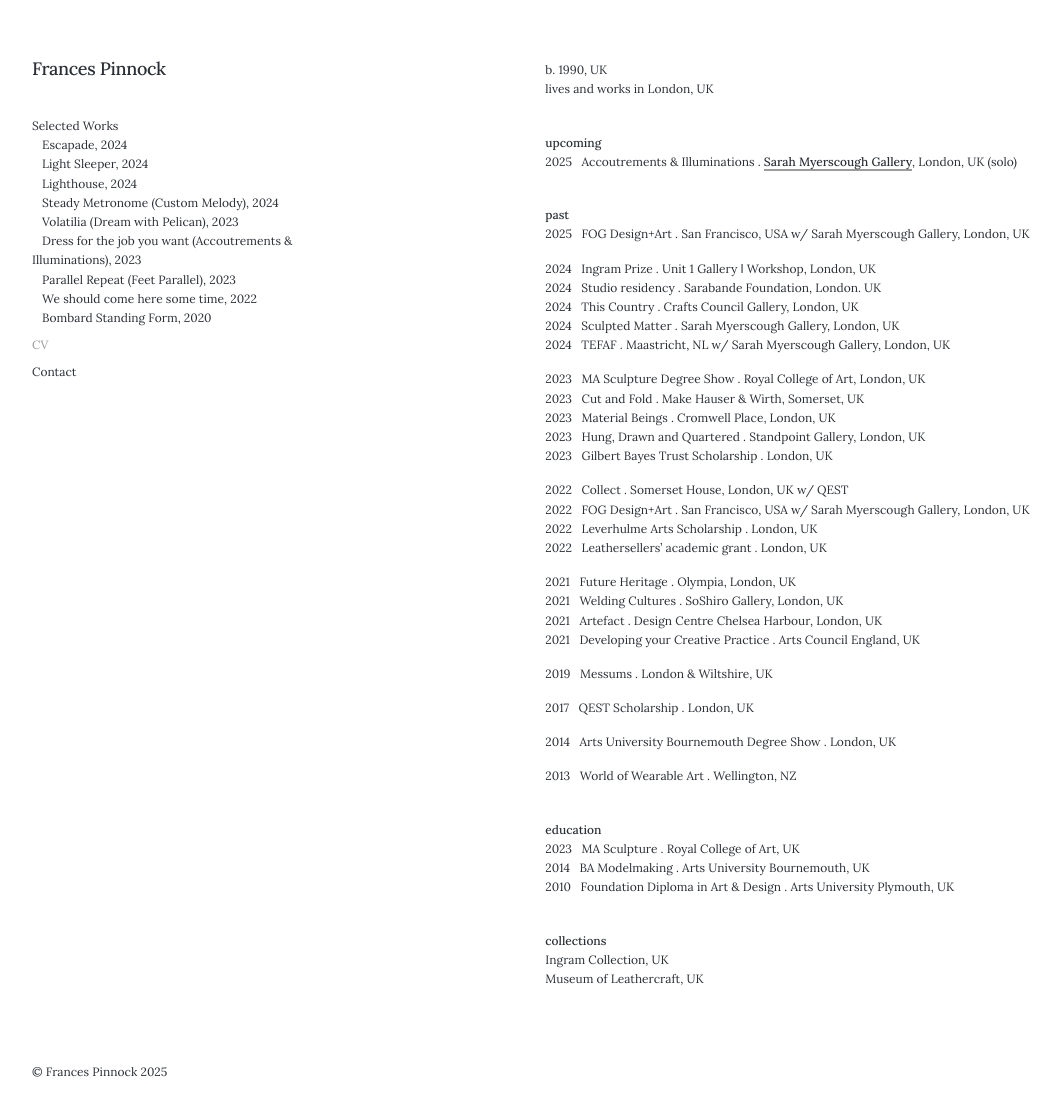
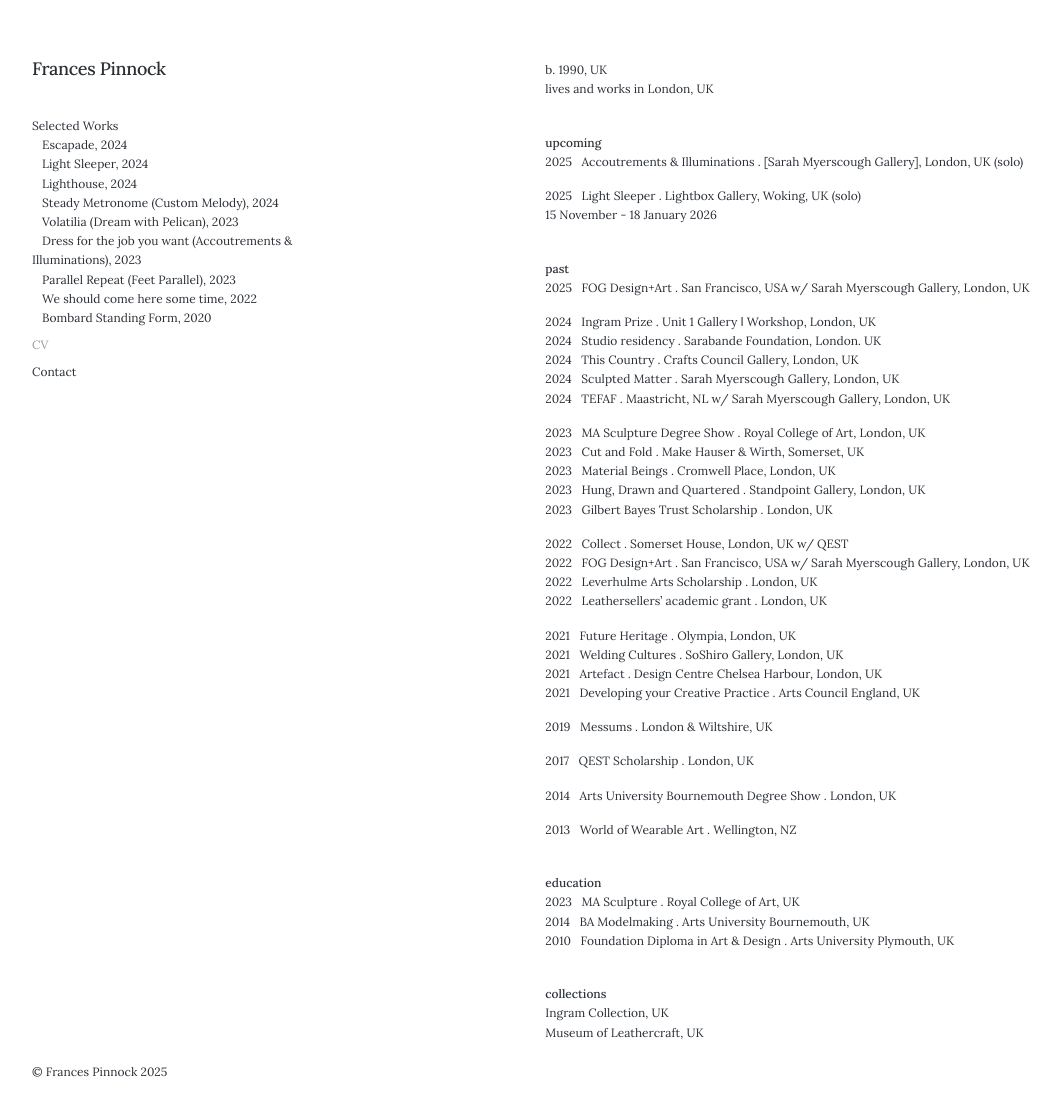
Before and after one commit to francespinnock/francespinnock.github.io, a Jekyll site: the page built from _pages/cv.md, in a window 1280 px wide and 1121 px high. Shown: the top 1116 px of the window, without its empty margins (28-1089 px from the left). Built offline with Jekyll 4.4.1, drawn with Linux system fonts in a browser that asks for light colours; nearby versions of some CDN libraries; some web fonts are replaced.

Commit message:
Update cv.md

```diff
--- a/_pages/cv.md
+++ b/_pages/cv.md
@@ -10,7 +10,10 @@ lives and works in London, UK
 
 
 **upcoming**
-2025&nbsp;&nbsp;&nbsp;Accoutrements & Illuminations . [Sarah Myerscough Gallery](https://www.sarahmyerscough.com/exhibitions/70-frances-pinnock-solo-show-gallery-solo-show-2025/), London, UK (solo)
+2025&nbsp;&nbsp;&nbsp;Accoutrements & Illuminations . [Sarah Myerscough Gallery], London, UK (solo)
+
+2025&nbsp;&nbsp;&nbsp;Light Sleeper . Lightbox Gallery, Woking, UK (solo)
+15 November - 18 January 2026
 <br />
 
 **past**
```
